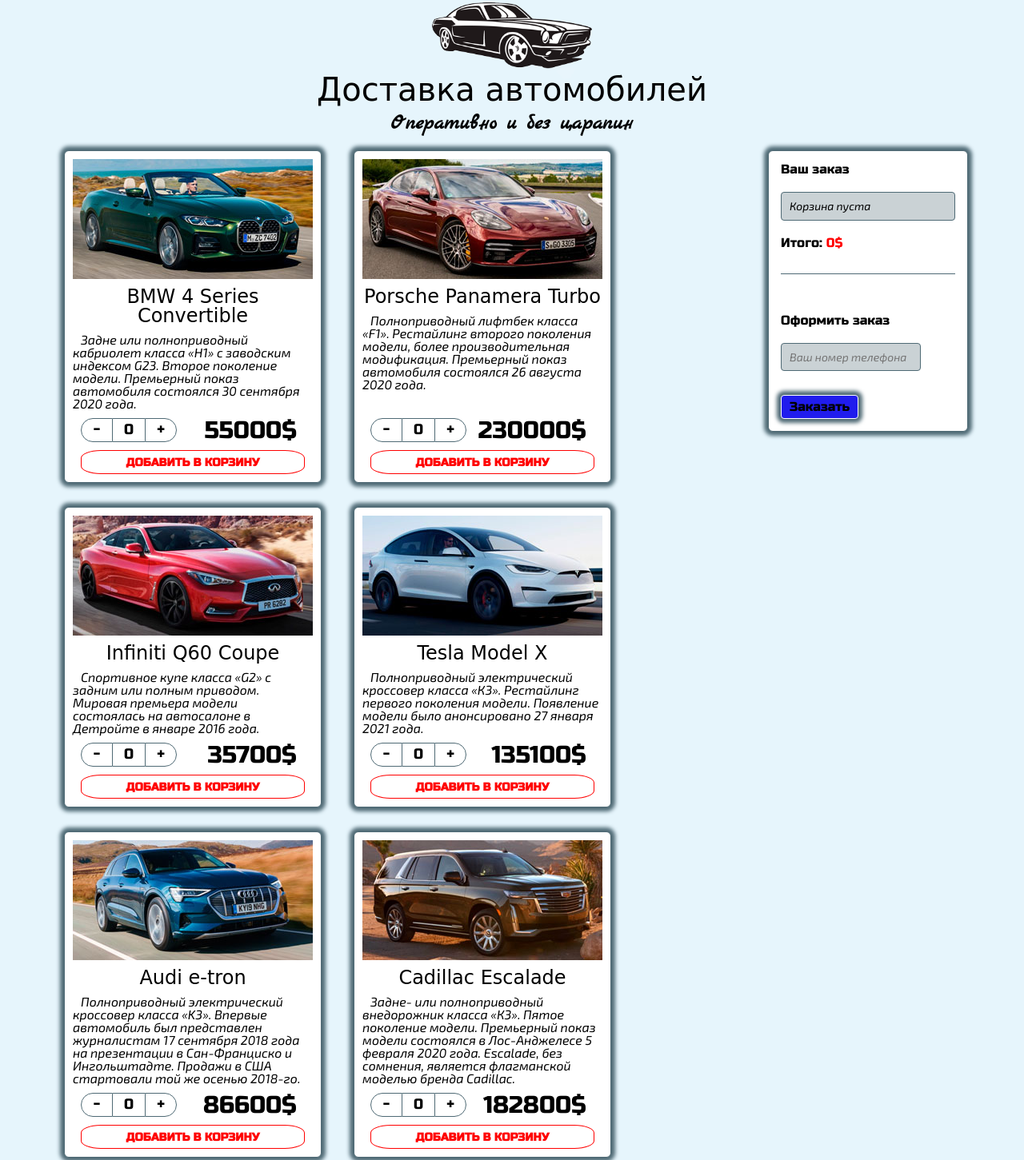
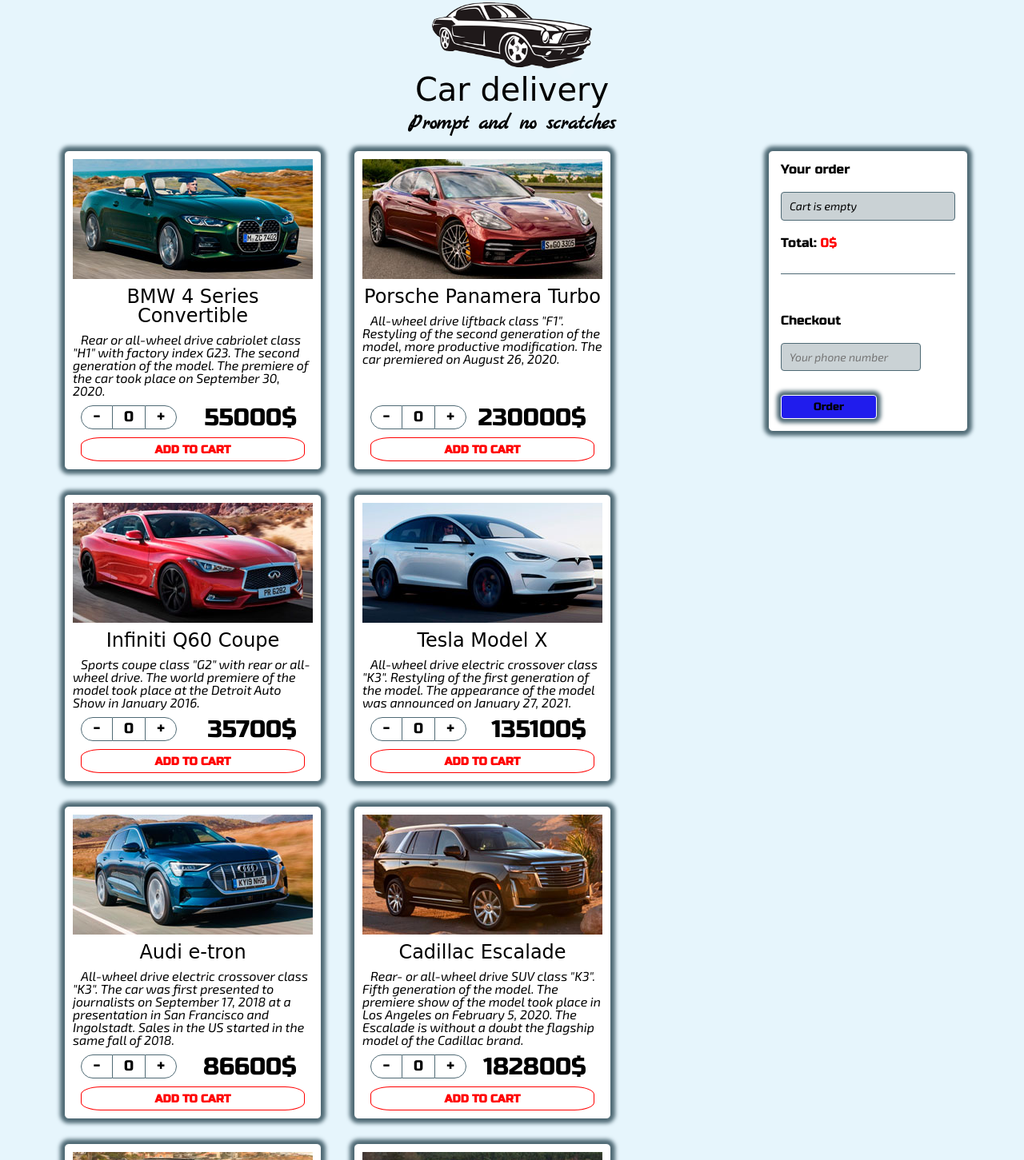
Before and after one commit to denis-afimin/autoshop, a plain HTML site: page index.html in a window 1280 px wide. Shown: the part 17-1468 px from the top of the page at 80% size. Drawn offline with Linux system fonts and the light colour scheme; a web font is replaced by a local one.

Commit message:
Add files via upload

```diff
--- a/css/style.css
+++ b/css/style.css
@@ -309,7 +309,11 @@ body {
   display: inline-block;
   background-color: #201ced;
   -webkit-box-shadow: 0 0 5px 5px #4f6a75;
-  box-shadow: 0 0 5px 5px #4f6a75; }
+  box-shadow: 0 0 5px 5px #4f6a75;
+  width: 120px;
+  position: relative; }
+  .body__order__order:active {
+    top: 1px; }
 
 .delete {
   display: none; }
--- a/index.html
+++ b/index.html
@@ -12,8 +12,8 @@
 	<div class="container">
 		<div class="header__column">
 			<img class="logo__img" src="img/logo300.png" alt="">
-			<h1 class="logo__title">Доставка автомобилей</h1>
-			<p class="logo__text">Оперативно и без царапин</p>
+			<h1 class="logo__title">Car delivery</h1>
+			<p class="logo__text">Prompt and no scratches</p>
 		</div>
 	</div>
 </header>
@@ -28,7 +28,7 @@
 							<img src="img/a1.jpg" alt="BMW 4 Series Convertible">
 						</div>
 						<div class="item__title">BMW 4 Series Convertible</div>
-						<div class="item__text">Задне или полноприводный кабриолет класса «H1» с заводским индексом G23. Второе поколение модели. Премьерный показ автомобиля состоялся 30 сентября 2020 года.</div>
+						<div class="item__text">Rear or all-wheel drive cabriolet class "H1" with factory index G23. The second generation of the model. The premiere of the car took place on September 30, 2020.</div>
 					</div>
 					<div class="body__product__item__bottom">
 						<div class="item__order">
@@ -39,7 +39,7 @@
 							</div>
 							<div class="item__order__price">55000$</div>
 						</div>
-						<div class="item__basket">добавить в корзину</div>
+						<div class="item__basket">add to cart</div>
 					</div>
 				</div>
 
@@ -49,7 +49,7 @@
 							<img src="img/a2.jpg" alt="Porsche Panamera Turbo">
 						</div>
 						<div class="item__title">Porsche Panamera Turbo</div>
-						<div class="item__text">Полноприводный лифтбек класса «F1». Рестайлинг второго поколения модели, более производительная модификация. Премьерный показ автомобиля состоялся 26 августа 2020 года. </div>
+						<div class="item__text">All-wheel drive liftback class "F1". Restyling of the second generation of the model, more productive modification. The car premiered on August 26, 2020.</div>
 					</div>
 					<div class="body__product__item__bottom">
 						<div class="item__order">
@@ -60,7 +60,7 @@
 							</div>
 							<div class="item__order__price">230000$</div>
 						</div>
-						<div class="item__basket">добавить в корзину</div>
+						<div class="item__basket">add to cart</div>
 					</div>
 				</div>
 
@@ -70,7 +70,7 @@
 							<img src="img/a3.jpg" alt="Infiniti Q60 Coupe">
 						</div>
 						<div class="item__title">Infiniti Q60 Coupe</div>
-						<div class="item__text">Спортивное купе класса «G2» с задним или полным приводом. Мировая премьера модели состоялась на автосалоне в Детройте в январе 2016 года.</div>
+						<div class="item__text">Sports coupe class "G2" with rear or all-wheel drive. The world premiere of the model took place at the Detroit Auto Show in January 2016.</div>
 					</div>
 					<div class="body__product__item__bottom">
 						<div class="item__order">
@@ -81,7 +81,7 @@
 							</div>
 							<div class="item__order__price">35700$</div>
 						</div>
-						<div class="item__basket">добавить в корзину</div>
+						<div class="item__basket">add to cart</div>
 					</div>
 				</div>
 
@@ -91,7 +91,7 @@
 							<img src="img/a4.jpg" alt="Tesla Model X">
 						</div>
 						<div class="item__title">Tesla Model X</div>
-						<div class="item__text">Полноприводный электрический кроссовер класса «К3». Рестайлинг первого поколения модели. Появление модели было анонсировано 27 января 2021 года.</div>
+						<div class="item__text">All-wheel drive electric crossover class "K3". Restyling of the first generation of the model. The appearance of the model was announced on January 27, 2021.</div>
 					</div>
 					<div class="body__product__item__bottom">
 						<div class="item__order">
@@ -102,7 +102,7 @@
 							</div>
 							<div class="item__order__price">135100$</div>
 						</div>
-						<div class="item__basket">добавить в корзину</div>
+						<div class="item__basket">add to cart</div>
 					</div>
 				</div>
 
@@ -112,7 +112,7 @@
 							<img src="img/a5.jpg" alt="Audi e-tron">
 						</div>
 						<div class="item__title">Audi e-tron</div>
-						<div class="item__text">Полноприводный электрический кроссовер класса «K3». Впервые автомобиль был представлен журналистам 17 сентября 2018 года на презентации в Сан-Франциско и Ингольштадте. Продажи в США стартовали той же осенью 2018-го.</div>
+						<div class="item__text">All-wheel drive electric crossover class "K3". The car was first presented to journalists on September 17, 2018 at a presentation in San Francisco and Ingolstadt. Sales in the US started in the same fall of 2018.</div>
 					</div>
 					<div class="body__product__item__bottom">
 						<div class="item__order">
@@ -123,7 +123,7 @@
 							</div>
 							<div class="item__order__price">86600$</div>
 						</div>
-						<div class="item__basket">добавить в корзину</div>
+						<div class="item__basket">add to cart</div>
 					</div>
 				</div>
 
@@ -133,7 +133,7 @@
 							<img src="img/a6.jpg" alt="Cadillac Escalade">
 						</div>
 						<div class="item__title">Cadillac Escalade</div>
-						<div class="item__text">Задне- или полноприводный внедорожник класса «К3». Пятое поколение модели. Премьерный показ модели состоялся в Лос-Анджелесе 5 февраля 2020 года. Escalade, без сомнения, является флагманской моделью бренда Cadillac.</div>
+						<div class="item__text">Rear- or all-wheel drive SUV class "K3". Fifth generation of the model. The premiere show of the model took place in Los Angeles on February 5, 2020. The Escalade is without a doubt the flagship model of the Cadillac brand.</div>
 					</div>
 					<div class="body__product__item__bottom">
 						<div class="item__order">
@@ -144,7 +144,7 @@
 							</div>
 							<div class="item__order__price">182800$</div>
 						</div>
-						<div class="item__basket">добавить в корзину</div>
+						<div class="item__basket">add to cart</div>
 					</div>
 				</div>
 
@@ -154,7 +154,7 @@
 							<img src="img/a7.jpg" alt="Chrysler Pacifica">
 						</div>
 						<div class="item__title">Chrysler Pacifica</div>
-						<div class="item__text">7-местный переднеприводный минивэн класса «L». Дебют модели состоялся на автосалоне в Детройте в январе 2016 года. Минивэн Pacifica пришел на смену другой модели Chrysler - Town & Country.</div>
+						<div class="item__text">7-seater front-wheel drive minivan class "L". The debut of the model took place at the Detroit Auto Show in January 2016. The Pacifica minivan replaced another Chrysler model, the Town & Country.</div>
 					</div>
 					<div class="body__product__item__bottom">
 						<div class="item__order">
@@ -165,7 +165,7 @@
 							</div>
 							<div class="item__order__price">36000$</div>
 						</div>
-						<div class="item__basket">добавить в корзину</div>
+						<div class="item__basket">add to cart</div>
 					</div>
 				</div>
 
@@ -175,7 +175,7 @@
 							<img src="img/a8.jpg" alt="Jaguar F-Type Convertible">
 						</div>
 						<div class="item__title">Jaguar F-Type Convertible</div>
-						<div class="item__text">Родстер класса H1 с задним или полным приводом. Презентация второго рестайлинга первого поколения модели состоялась 2 декабря 2019 года.</div>
+						<div class="item__text">Roadster class H1 with rear or all-wheel drive. The presentation of the second restyling of the first generation of the model took place on December 2, 2019.</div>
 					</div>
 					<div class="body__product__item__bottom">
 						<div class="item__order">
@@ -186,7 +186,7 @@
 							</div>
 							<div class="item__order__price">77900$</div>
 						</div>
-						<div class="item__basket">добавить в корзину</div>
+						<div class="item__basket">add to cart</div>
 					</div>
 				</div>
 
@@ -196,7 +196,7 @@
 							<img src="img/a9.jpg" alt="Skoda Enyaq Coupe RS iV">
 						</div>
 						<div class="item__title">Skoda Enyaq Coupe RS iV</div>
-						<div class="item__text">Полноприводный электрический кроссовер класса «К2». Наиболее производительная версия Enyaq Coupe, первое поколение модели. Премьерный показ автомобиля состоялся 31 января 2022 года.</div>
+						<div class="item__text">All-wheel drive electric crossover class "K2". The most productive version of the Enyaq Coupe, the first generation of the model. The premiere of the car took place on January 31, 2022.</div>
 					</div>
 					<div class="body__product__item__bottom">
 						<div class="item__order">
@@ -207,7 +207,7 @@
 							</div>
 							<div class="item__order__price">72800$</div>
 						</div>
-						<div class="item__basket">добавить в корзину</div>
+						<div class="item__basket">add to cart</div>
 					</div>
 				</div>
 
@@ -217,7 +217,7 @@
 							<img src="img/a10.jpg" alt="Mitsubishi Eclipse Cross">
 						</div>
 						<div class="item__title">Mitsubishi Eclipse Cross</div>
-						<div class="item__text">Передне- или полноприводный кроссовер класса «К1». Рестайлинг первого поколения модели. Премьерный показ автомобиля состоялся 15 октября 2020 года. Рестайлинг принес кроссоверу масштабные изменения во внешности.</div>
+						<div class="item__text">Front- or all-wheel drive crossover class "K1". Restyling of the first generation of the model. The car premiered on October 15, 2020. Restyling brought the crossover large-scale changes in appearance.</div>
 					</div>
 					<div class="body__product__item__bottom">
 						<div class="item__order">
@@ -228,7 +228,7 @@
 							</div>
 							<div class="item__order__price">32500$</div>
 						</div>
-						<div class="item__basket">добавить в корзину</div>
+						<div class="item__basket">add to cart</div>
 					</div>
 				</div>
 
@@ -238,7 +238,7 @@
 							<img src="img/a11.jpg" alt="smart EQ forfour">
 						</div>
 						<div class="item__title">smart EQ forfour</div>
-						<div class="item__text">Заднеприводный электрический хэтчбек класса «А». Рестайлинг второго поколения модели. Презентация автомобиля состоялась на Женевском автомобильном салоне в марте 2018 года.</div>
+						<div class="item__text">Class A rear-wheel drive electric hatchback. Restyling of the second generation of the model. The presentation of the car took place at the Geneva Motor Show in March 2018.</div>
 					</div>
 					<div class="body__product__item__bottom">
 						<div class="item__order">
@@ -249,20 +249,20 @@
 							</div>
 							<div class="item__order__price">23700$</div>
 						</div>
-						<div class="item__basket">добавить в корзину</div>
+						<div class="item__basket">add to cart</div>
 					</div>
 				</div>
 
 			</div>
 
 			<div class="body__order">
-				<div class="body__order__title">Ваш заказ</div>
-				<div class="body__order__basket">Корзина пуста</div>
-				<div class="body__order__summ">Итого: <span>0$</span></div>
-				<div class="body__order__send">Оформить заказ</div>
+				<div class="body__order__title">Your order</div>
+				<div class="body__order__basket">Cart is empty</div>
+				<div class="body__order__summ">Total: <span>0$</span></div>
+				<div class="body__order__send">Checkout</div>
 				<form>
-				<input type="text" pattern="[a-z]{1,15}" class="body__order__phone" placeholder="Ваш номер телефона">
-				<div class="body__order__order">Заказать</div>
+				<input name="nameInput" type="text" pattern="[0-9]{10,12}" class="body__order__phone" placeholder="Your phone number">
+				<button class="body__order__order">Order</button>
 				</form>
 			</div>
 
```
